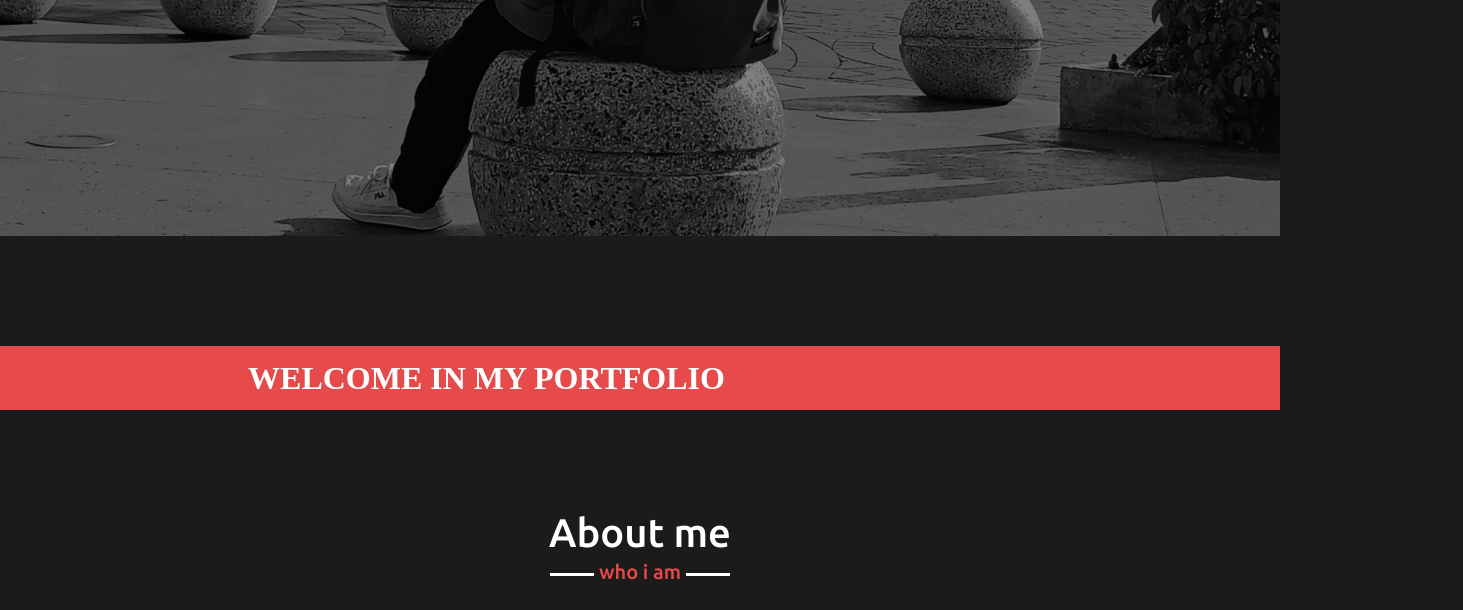
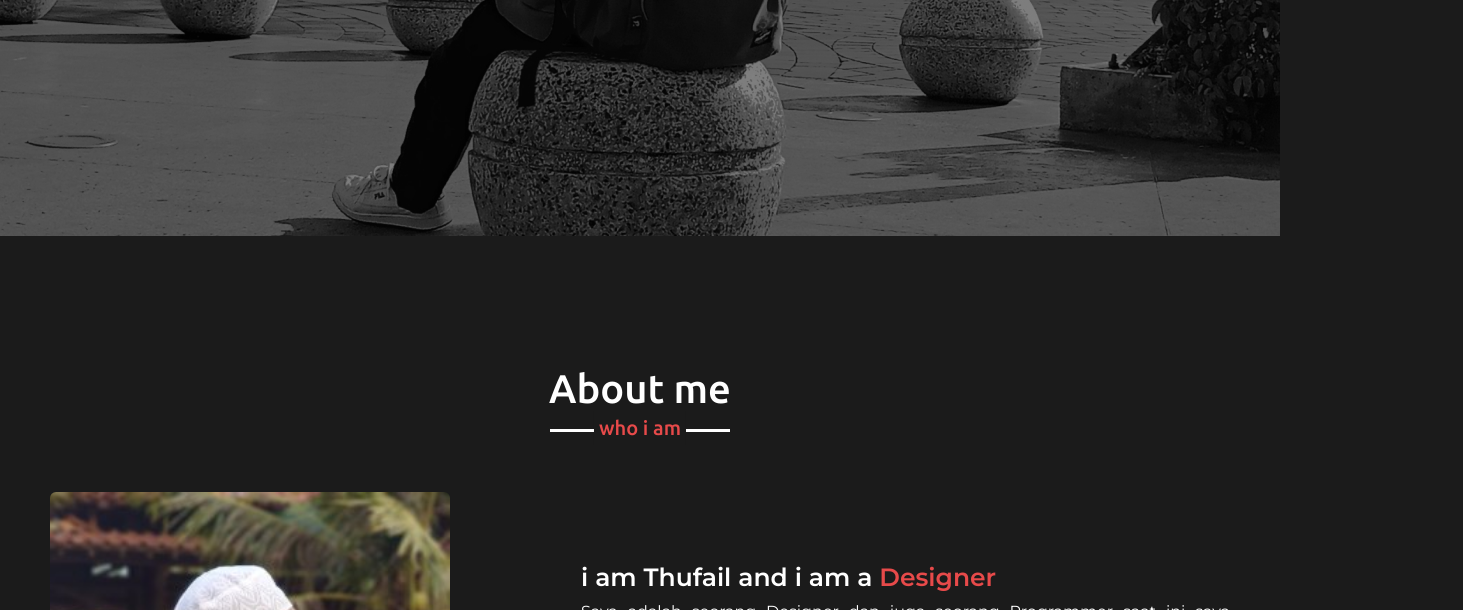
Before and after one commit to Thufail-Al-Humaidy/portofolio-web, a plain HTML site: page index.html in a window 1280 px wide. Shown: the part 534-1144 px from the top of the page, 1463 px wide, since content can reach past the window. Drawn offline with nearby package versions, Linux system fonts and the light colour scheme.

Commit message:
Update index.html

```diff
--- a/index.html
+++ b/index.html
@@ -53,9 +53,6 @@
         </div>
       </div>
     </section>
-    <div class="pembatas">
-      <h1>WELCOME IN MY PORTFOLIO</h1>
-    </div>
     <!-- about section start -->
     <section class="about" id="about">
       <div class="max-width">
```
